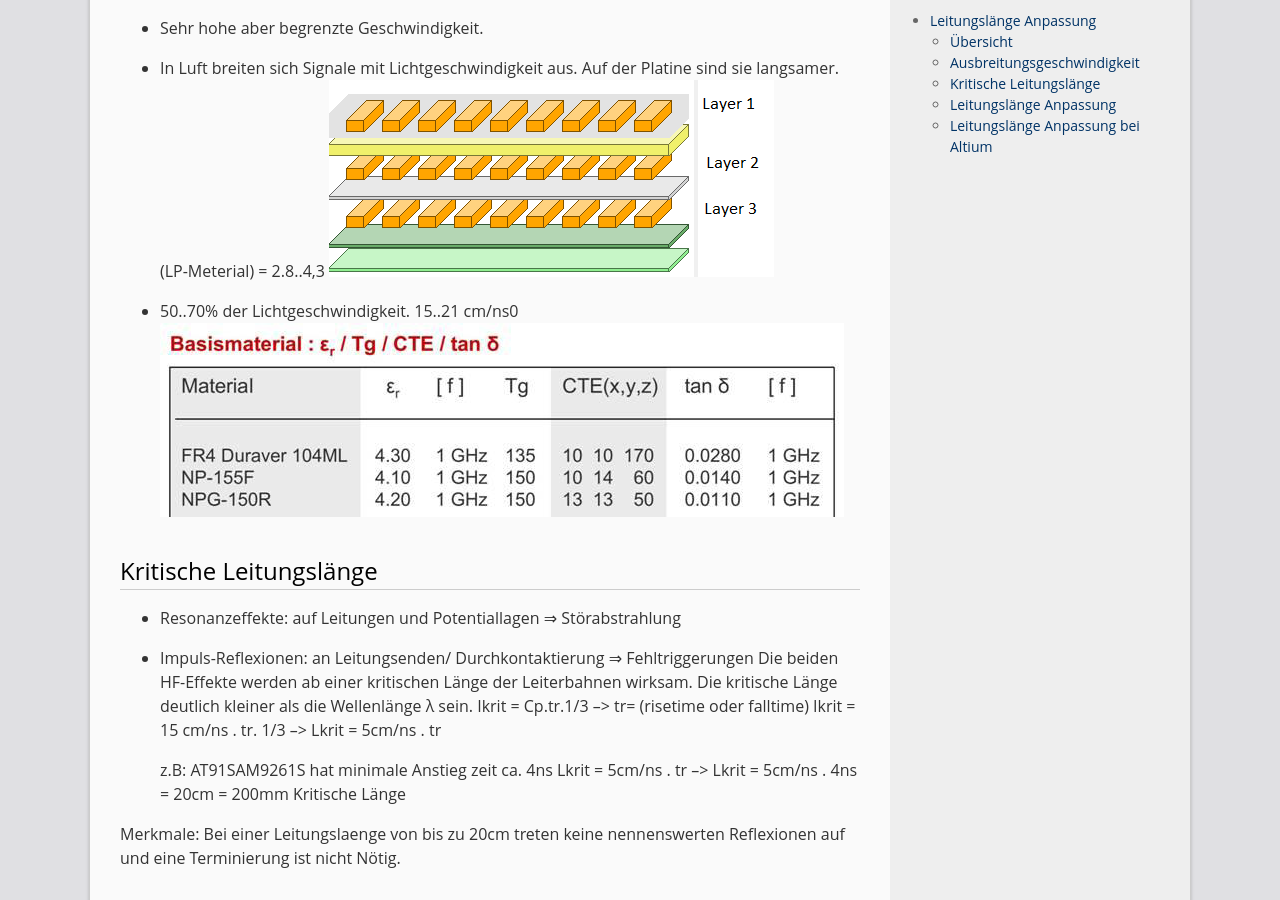
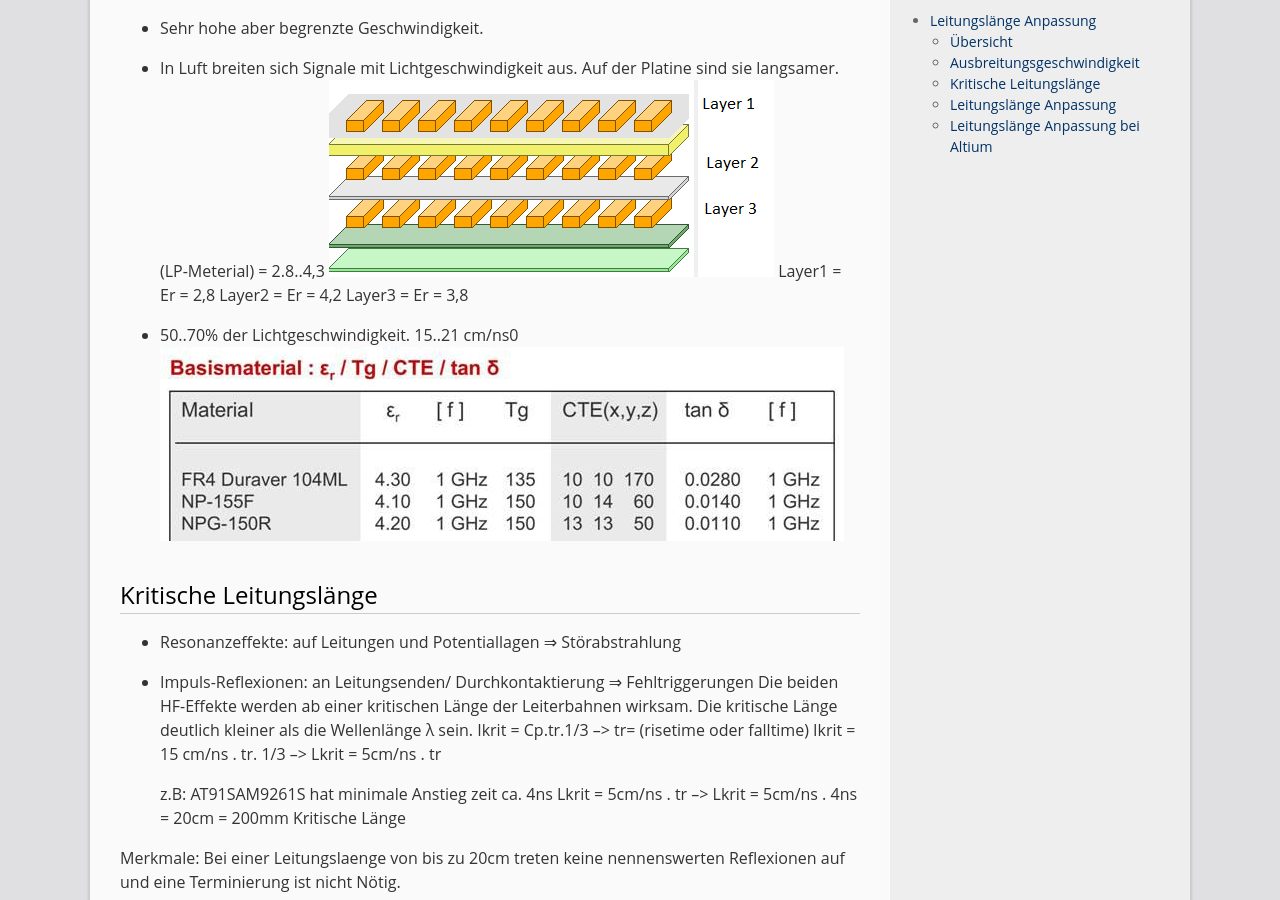
Before and after one commit to hakandilek/layout-pcb.de, a Jekyll site: the page built from _posts/2017-04-10-Laenge-Anpassung.md, in a window 1280 px wide and 900 px high, scrolled down 919 px. Built offline with Jekyll 4.4.1, drawn with Linux system fonts in a browser that asks for light colours.

Commit message:
Er wurde hinzugefuegt.

```diff
--- a/_posts/2017-04-10-Laenge-Anpassung.md
+++ b/_posts/2017-04-10-Laenge-Anpassung.md
@@ -11,10 +11,7 @@ permalink: /posts/Leitungslaenge
 # Leitungslänge Anpassung
 *Länge Anpassung auf der Platine*
 
-
-
 ## Übersicht
-
 * Wie schnell bewegt sich das Signal auf der Platine?
 * Was ist die Kritische Leitungslänge?
 * Wann ist die Leitungslänge Anpassung nötig?
@@ -22,18 +19,19 @@ permalink: /posts/Leitungslaenge
 * Wie realisieren wir es bei Altium?
 
 ## Ausbreitungsgeschwindigkeit
-
 * Sehr hohe aber begrenzte Geschwindigkeit.
 * In Luft breiten sich Signale mit Lichtgeschwindigkeit aus. Auf der Platine sind sie langsamer.
   (LP-Meterial) = 2.8..4,3
 ![](https://hakandilek.github.io/layout-pcb.de/static/img/2017-04-10/1.Er_Lagen.png)
+Layer1 = Er = 2,8
+Layer2 = Er = 4,2
+Layer3 = Er = 3,8
 
 * 50..70% der Lichtgeschwindigkeit. 15..21 cm/ns0
 ![](https://hakandilek.github.io/layout-pcb.de/static/img/2017-04-10/2.Er_Lagen.png)
 
 
 ## Kritische Leitungslänge
-
 * Resonanzeffekte: auf Leitungen und Potentiallagen ⇒ Störabstrahlung
 * Impuls-Reflexionen: an Leitungsenden/ Durchkontaktierung ⇒ Fehltriggerungen
   Die beiden HF-Effekte werden ab einer kritischen Länge der Leiterbahnen wirksam.
@@ -47,7 +45,6 @@ permalink: /posts/Leitungslaenge
  Merkmale: Bei einer Leitungslaenge von bis zu 20cm treten keine nennenswerten Reflexionen auf und eine Terminierung ist nicht Nötig.
 
 ## Leitungslänge Anpassung
-
 * Ausbreitungsgeschwindigkeit ist für Leiterplattenmaterial mit einem Er ist 15cm/ns. Die Signalverzögerung   0,07ns/cm
 
 * Für synchrones Schalten müssen alle Leitungen im Idealfall die selbe Gesamtlänge zwischen Treiber und den Empfänger haben.
```
